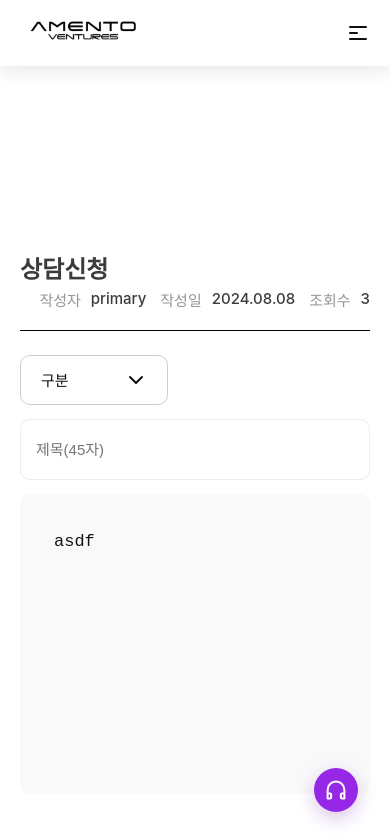
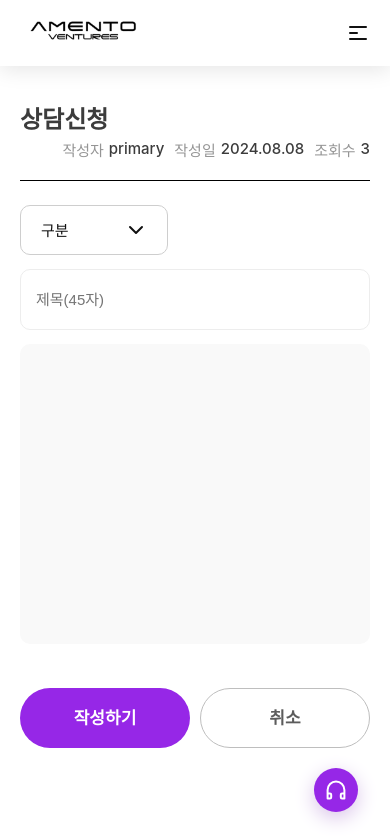
Before and after one commit to kimyeji89/amento, a React (Create React App) app: page /consultWrite in a window 390 px wide. Shown: the top 836 px of the page. Built offline with nearby package versions, Linux system fonts and the light colour scheme; a web font is replaced by a local one.

Commit message:
[MOD] 반응형

```diff
--- a/src/components/post/PostTextBox.jsx
+++ b/src/components/post/PostTextBox.jsx
@@ -28,6 +28,11 @@ const text_wrap = css`
   font-weight: 400;
   line-height: 160%;
 
+  @media (max-width: 768px) {
+    padding: 20px;
+    margin: 24px 0 34px;
+  }
+
   @media (max-width: 375px) {
     padding: 20px;
     margin: 24px 0 34px;
--- a/src/components/post/PostTitle.jsx
+++ b/src/components/post/PostTitle.jsx
@@ -64,6 +64,10 @@ const des_wrap = css`
   justify-content: end;
   gap: 14px;
 
+  @media (max-width: 768px) {
+    gap: 10px;
+  }
+
   @media (max-width: 375px) {
     gap: 10px;
   }
@@ -88,6 +92,10 @@ const detail_wrap = css`
     color: #959595;
   }
 
+  @media (max-width: 768px) {
+    gap: 5px;
+  }
+
   @media (max-width: 375px) {
     padding: 10px 0;
     font-size: 13px;
--- a/src/components/post/WriteInputText.jsx
+++ b/src/components/post/WriteInputText.jsx
@@ -2,7 +2,7 @@
 import { css } from "@emotion/react";
 
 export default function WriteInputText() {
-  return <textarea css={textarea}>asdf</textarea>;
+  return <textarea css={textarea}></textarea>;
 }
 
 const textarea = css`
--- a/src/components/ui/Button.jsx
+++ b/src/components/ui/Button.jsx
@@ -14,6 +14,7 @@ export default function Button({ label, link, onClick, isWhite }) {
 
 const link_style = css`
   text-decoration: none;
+  border-radius: 64px;
 `;
 
 const button_wrap = (isWhite) => css`
--- a/src/components/ui/PageTitle.jsx
+++ b/src/components/ui/PageTitle.jsx
@@ -26,33 +26,32 @@ const title_wrap = (hasBorder) => css`
   background-color: var(--white);
   border-bottom: ${hasBorder ? "1px solid #DBDBDB" : "none"};
 
-  @media (max-width: 1680px) {
-    padding: 0 0 0 160px;
-  }
-
   @media (max-width: 1520px) {
     padding: 0 0 0 140px;
   }
 
   @media (max-width: 1280px) {
-    padding: 0 0 0 120px;
+    padding: 0 0 0 100px;
     height: 150px;
   }
 
   @media (max-width: 1024px) {
-    padding: 0 0 0 100px;
-    height: 150px;
+    padding: 0 0 0 65px;
+    height: 130px;
   }
 
   @media (max-width: 768px) {
     padding: 0 0 0 40px;
-    padding: 0 0 0 100px;
+    height: 120px;
     // border-bottom: none;
   }
 
-  @media (max-width: 400px) {
+  @media (max-width: 430px) {
+    height: 80px;
+  }
+
+  @media (max-width: 375px) {
     padding: 0 0 0 20px;
-    height: 80px;
   }
 `;
 
@@ -98,18 +97,18 @@ const title_h1 = css`
   }
 
   @media (max-width: 1024px) {
-    font-size: 40px;
+    font-size: 36px;
   }
 
   @media (max-width: 768px) {
     font-size: 34px;
   }
 
-  @media (max-width: 500px) {
+  @media (max-width: 768px) {
     font-size: 28px;
   }
 
-  @media (max-width: 375px) {
+  @media (max-width: 430px) {
     font-size: 24px;
   }
 `;
--- a/src/pages/ApplicationPage/ApplicationPage2.jsx
+++ b/src/pages/ApplicationPage/ApplicationPage2.jsx
@@ -11,6 +11,37 @@ export default function ApplicationPage2() {
 
   const page_wrap = css`
     padding-top: ${headerHeight}px;
+  `;
+
+  const content_wrap = css`
+    padding: 120px 210px;
+
+    h1 {
+      color: var(--black, #111);
+      font-size: 40px;
+      font-weight: 700;
+      line-height: normal;
+    }
+
+    @media (max-width: 1520px) {
+      padding: 120px 140px 353px;
+    }
+
+    @media (max-width: 1280px) {
+      padding: 120px 100px 353px;
+    }
+
+    @media (max-width: 1024px) {
+      padding: 60px 65px 353px;
+    }
+
+    @media (max-width: 768px) {
+      padding: 60px 40px 353px;
+    }
+
+    @media (max-width: 375px) {
+      padding: 60px 20px 353px;
+    }
   `;
 
   return (
@@ -31,29 +62,6 @@ export default function ApplicationPage2() {
     </div>
   );
 }
-
-const content_wrap = css`
-  padding: 120px 210px;
-
-  h1 {
-    color: var(--black, #111);
-    font-size: 40px;
-    font-weight: 700;
-    line-height: normal;
-  }
-
-  @media (max-width: 1280px) {
-    padding: 120px 100px 353px;
-  }
-
-  @media (max-width: 1024px) {
-    padding: 60px 65px 353px;
-  }
-
-  @media (max-width: 768px) {
-    padding: 60px 20px 353px;
-  }
-`;
 
 const search_bar = css`
   display: flex;
--- a/src/pages/BusinessReviewDetailPage/BusinessReviewDetailPage.jsx
+++ b/src/pages/BusinessReviewDetailPage/BusinessReviewDetailPage.jsx
@@ -1,5 +1,6 @@
 /** @jsxImportSource @emotion/react */
 import { css } from "@emotion/react";
+import { useHeaderHeight } from "@hooks/useHeaderHeight";
 import PostTitle from "@components/post/PostTitle";
 import PostTextBox from "@components/post/PostTextBox";
 import post from "@data/businessReviewData.json";
@@ -8,6 +9,12 @@ import Button from "@components/ui/Button";
 import PageTitle from "@components/ui/PageTitle";
 
 export default function BusinessReviewDetailPage() {
+  const { headerHeight } = useHeaderHeight();
+
+  const page_wrap = css`
+    padding: ${headerHeight}px 0 0;
+  `;
+
   return (
     <div css={page_wrap}>
       <PageTitle title="사업후기" hasBorder />
@@ -29,13 +36,8 @@ export default function BusinessReviewDetailPage() {
   );
 }
 
-const page_wrap = css`
-  padding: 90px 0 0 0;
-`;
-
 const content_wrap = css`
   padding: 124px 210px 158px;
-
 
   @media (max-width: 1280px) {
     padding: 124px 100px 353px;
@@ -46,9 +48,12 @@ const content_wrap = css`
   }
 
   @media (max-width: 768px) {
-    padding: 60px 20px 353px;
+    padding: 34px 40px 353px;
   }
 
+  @media (max-width: 375px) {
+    padding: 34px 20px 353px;
+  }
 `;
 
 const btn_wrap = css`
@@ -65,11 +70,9 @@ const btn_wrap = css`
     flex-basis: 0;
   }
 
-
   @media (max-width: 1024px) {
     width: 100%;
     gap: 10px;
     padding: 44px 0 0;
   }
-
 `;
--- a/src/pages/ConsultDetailPage/ConsultDetailPage.jsx
+++ b/src/pages/ConsultDetailPage/ConsultDetailPage.jsx
@@ -1,5 +1,6 @@
 /** @jsxImportSource @emotion/react */
 import { css } from "@emotion/react";
+import { useHeaderHeight } from "@hooks/useHeaderHeight";
 import PostTitle from "@components/post/PostTitle";
 import PostTextBox from "@components/post/PostTextBox";
 import post from "@data/consultDetailData.json";
@@ -7,6 +8,32 @@ import CommentInput from "@components/post/CommentInput";
 import Button from "@components/ui/Button";
 
 export default function ConsultDetailPage() {
+  const { headerHeight } = useHeaderHeight();
+
+  const page_wrap = css`
+    padding: ${headerHeight + 160}px 210px;
+
+    @media (max-width: 1520px) {
+      padding: ${headerHeight + 120}px 140px;
+    }
+
+    @media (max-width: 1280px) {
+      padding: ${headerHeight + 120}px 100px;
+    }
+
+    @media (max-width: 1024px) {
+      padding: ${headerHeight + 80}px 65px;
+    }
+
+    @media (max-width: 768px) {
+      padding: ${headerHeight + 34}px 20px;
+    }
+
+    @media (max-width: 375px) {
+      padding: ${headerHeight + 34}px 20px;
+    }
+  `;
+
   return (
     <div css={page_wrap}>
       <PostTitle
@@ -25,22 +52,6 @@ export default function ConsultDetailPage() {
     </div>
   );
 }
-
-const page_wrap = css`
-  padding: 250px 210px 353px;
-
-  @media (max-width: 1280px) {
-    padding: 250px 100px 353px;
-  }
-
-  @media (max-width: 1024px) {
-    padding: 250px 65px 353px;
-  }
-
-  @media (max-width: 768px) {
-    padding: 250px 20px 353px;
-  }
-`;
 
 const btn_wrap = css`
   display: flex;
--- a/src/pages/ConsultWritePage/ConsultWritePage.jsx
+++ b/src/pages/ConsultWritePage/ConsultWritePage.jsx
@@ -1,5 +1,6 @@
 /** @jsxImportSource @emotion/react */
 import { css } from "@emotion/react";
+import { useHeaderHeight } from "@hooks/useHeaderHeight";
 import PostTitle from "@components/post/PostTitle";
 import WriteInputText from "@components/post/WriteInputText";
 import Button from "@components/ui/Button";
@@ -7,6 +8,32 @@ import TitleInput from "./TitleInput";
 import SelectBox from "./SelectBox";
 
 export default function ConsultWritePage() {
+  const { headerHeight } = useHeaderHeight();
+
+  const page_wrap = css`
+    padding: ${headerHeight + 160}px 210px;
+
+    @media (max-width: 1520px) {
+      padding: ${headerHeight + 120}px 140px;
+    }
+
+    @media (max-width: 1280px) {
+      padding: ${headerHeight + 120}px 100px;
+    }
+
+    @media (max-width: 1024px) {
+      padding: ${headerHeight + 80}px 65px;
+    }
+
+    @media (max-width: 768px) {
+      padding: ${headerHeight + 34}px 20px;
+    }
+
+    @media (max-width: 375px) {
+      padding: ${headerHeight + 34}px 20px;
+    }
+  `;
+
   return (
     <div css={page_wrap}>
       <PostTitle
@@ -29,22 +56,6 @@ export default function ConsultWritePage() {
     </div>
   );
 }
-
-const page_wrap = css`
-  padding: 250px 210px 353px;
-
-  @media (max-width: 1280px) {
-    padding: 250px 100px 353px;
-  }
-
-  @media (max-width: 1024px) {
-    padding: 250px 65px 353px;
-  }
-
-  @media (max-width: 768px) {
-    padding: 250px 20px 353px;
-  }
-`;
 
 const form_container = css`
   display: flex;
--- a/src/pages/PayHistoryDetailPage/PayHistoryDetailPage.jsx
+++ b/src/pages/PayHistoryDetailPage/PayHistoryDetailPage.jsx
@@ -12,15 +12,23 @@ export default function PayHistoryDetailPage() {
     padding: ${headerHeight + 160}px 210px;
     background: #f6f7fa;
 
-    @media (max-width: 1480px) {
+    @media (max-width: 1520px) {
+      padding: ${headerHeight + 120}px 140px;
+    }
+
+    @media (max-width: 1280px) {
       padding: ${headerHeight + 120}px 100px;
     }
 
     @media (max-width: 1024px) {
-      padding: ${headerHeight + 120}px 65px;
+      padding: ${headerHeight + 80}px 65px;
     }
 
     @media (max-width: 768px) {
+      padding: ${headerHeight + 34}px 40px;
+    }
+
+    @media (max-width: 375px) {
       padding: ${headerHeight + 34}px 20px;
     }
   `;
--- a/src/pages/PayHistoryPage/PayHistoryPage.jsx
+++ b/src/pages/PayHistoryPage/PayHistoryPage.jsx
@@ -14,19 +14,23 @@ export default function PayHistoryPage() {
     padding: ${headerHeight + 160}px 210px;
     background: #f6f7fa;
 
-    @media (max-width: 1680px) {
-      padding: ${headerHeight + 120}px 100px;
+    @media (max-width: 1520px) {
+      padding: ${headerHeight + 120}px 140px;
     }
 
-    @media (max-width: 1480px) {
+    @media (max-width: 1280px) {
       padding: ${headerHeight + 120}px 100px;
     }
 
     @media (max-width: 1024px) {
-      padding: ${headerHeight + 120}px 65px;
+      padding: ${headerHeight + 80}px 65px;
     }
 
     @media (max-width: 768px) {
+      padding: ${headerHeight + 34}px 40px;
+    }
+
+    @media (max-width: 375px) {
       padding: ${headerHeight + 34}px 20px;
     }
   `;
```
